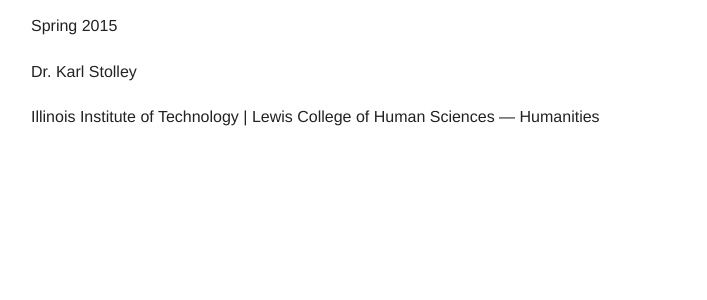
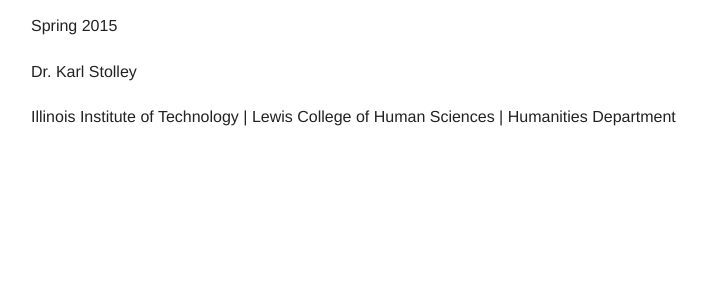
Before and after one commit to christinemcclure/mastersProject, a PHP site: page / in a window 1280 px wide; the page is wider, and only the part inside the window is pictured. Shown: the part 502-802 px from the top of that part, without its empty margins (16-723 px from the left). Run offline with PHP 8.4, Linux system fonts and the light colour scheme.

Commit message:
updated title page

```diff
--- a/web/index.php
+++ b/web/index.php
@@ -12,7 +12,7 @@
         <p>M.S. Project</p>
         <p>Spring 2015</p>
         <p>Dr. Karl Stolley</p>
-        <p>Illinois Institute of Technology | Lewis College of Human Sciences &mdash; Humanities</p>
+        <p>Illinois Institute of Technology | Lewis College of Human Sciences | Humanities Department</p>
       </div>
     </div>
   </section>
```
